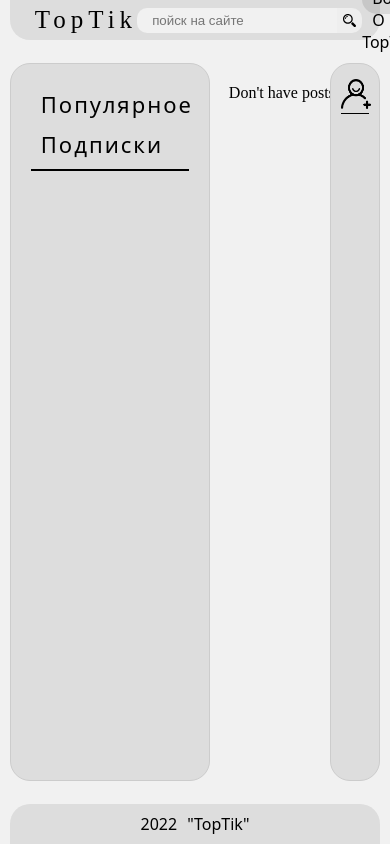
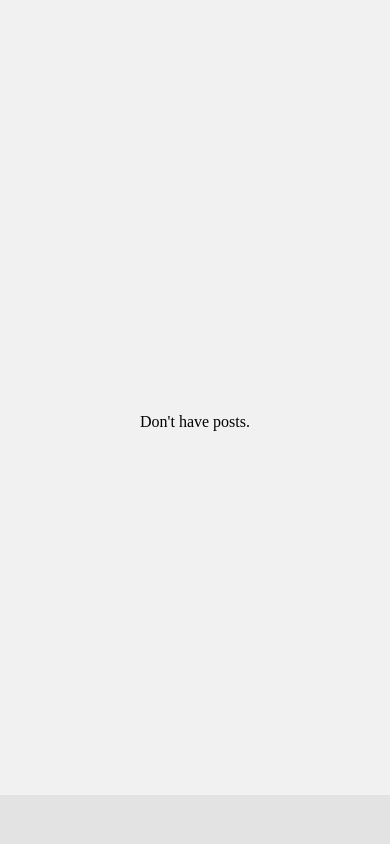
Before and after one commit to TolyaLQs/TopTik, a Django app: page / in a window 390 px wide; the page is wider, and only the part inside the window is pictured. Run offline with Django 3.2, Linux system fonts and the light colour scheme; data that the repository does not hold is empty; some web fonts are replaced.

Commit message:
new commit 1.9.2

```diff
--- a/main/templates/main/base.html
+++ b/main/templates/main/base.html
@@ -112,6 +112,13 @@
                 "TopTik"
             </span>
 </div>
+<div class="footer-menu">
+    <div class="m-home"></div>
+    <div class="m-search"></div>
+    <div class="m-message"></div>
+    <div class="m-add-post"></div>
+    <div class="m-profile"></div>
+</div>
 {% endblock %}
 <script src="/static/js/body.js"></script>
 {% block js %}
--- a/static/css/main/base.css
+++ b/static/css/main/base.css
@@ -6,6 +6,12 @@
     font-family: boom;
     src: url("/static/font/boomerang/Boomerang.ttf");
 }
+html, body{
+    scrollbar-color: #dddddd #f1f1f1; /* «цвет ползунка» «цвет полосы скроллбара» */
+    scrollbar-width: none;
+    scroll-snap-type: y proximity;
+    scrollbar-border: 50%;
+}
 
 body {
     display: flex;
@@ -13,9 +19,10 @@ body {
     align-items: center;
     flex-direction: column;
     width: 100%;
-    height: 100vh;
     margin: 0;
     background-color: #f1f1f1;
+    position: relative;
+
 }
 
 .top-menu {
@@ -24,9 +31,12 @@ body {
     align-items: center;
     background-color: #dddddd;
     width: 95%;
-    height: 40px;
+    height: 50px;
     padding: 0 25px;
     border-radius: 0 0 20px 20px;
+    position: fixed;
+    border-bottom: 10px solid #f1f1f1;
+    z-index: 1000;
 }
 
 .top-menu a {
@@ -99,13 +109,14 @@ body {
     width: 95%;
     height: 85%;
     display: flex;
-    justify-content: space-between;
+    justify-content: center;
     align-items: center;
     position: relative;
+    padding: 0;
 }
 
 .left-menu{
-    height: 100%;
+    height: 80%;
     width: 200px;
     display:flex;
     background-color: #dddddd;
@@ -115,6 +126,9 @@ body {
     border-radius: 20px;
     padding: 20px;
     border: 1px solid #cccccc;
+    position: fixed;
+    top: 50px;
+    left: 3%;
 }
 
 .avatar img{
@@ -151,26 +165,30 @@ body {
 }
 
 .ribbon{
-    max-width:90%;
-    min-width:40%;
+    width: 600px;
     max-height:100%;
+    margin-top: 50px;
+
 }
 
 .my-following-fon2{
-    height: 100%;
+    height: 80%;
     width: 50px;
     display:flex;
     justify-content: end;
+    position:fixed;
+    top: 50px;
+    right: 3%;
 }
 
 .my-following-fon{
-    height: 100%;
+    height: 80%;
     width: 200px;
     display:flex;
     justify-content: end;
-    position: absolute;
-    right: 0;
-
+    position: fixed;
+    right: 3%;
+    top: 50px;
 }
 
 .my-following{
@@ -215,8 +233,104 @@ body {
     padding: 0 25px;
     border-radius: 20px 20px 0 0;
     font-family: 'Noto Sans', sans-serif;
+    position: fixed;
+    border-top: 10px solid #f1f1f1;
+    bottom: 0;
+}
+
+.footer-menu{
+    display: none;
+    justify-content: space-around;
+    align-items: center;
+    background-color: rgba(221, 221, 221, 0.7);
+    width: 100%;
+    height: 50px;
+    padding: 0 25px;
+    font-family: 'Noto Sans', sans-serif;
+    position: fixed;
+    border-top: 1px solid #f1f1f1;
+    bottom: 0;
 }
 
 .footer .years{
     margin-right: 10px;
 }
+
+@media screen and (max-width: 1080px) and (min-width: 956px){
+    .content{
+        justify-content: center;
+    }
+    .ribbon{
+        width: 480px;
+    }
+}
+
+@media screen and (max-width: 955px) and (min-width: 731px){
+    .my-following-fon2{
+        display:none;
+    }
+    .my-following-fon{
+        display:none;
+    }
+    .content{
+        justify-content:start;
+    }
+    .ribbon{
+        margin-left:210px;
+        width: 480px;
+    }
+}
+
+@media screen and (max-width: 730px) and (min-width: 541px){
+    .left-menu{
+        display:none;
+    }
+    .my-following-fon2{
+        display:none;
+    }
+    .my-following-fon{
+        display:none;
+    }
+    .content{
+        justify-content:center;
+    }
+    .ribbon{
+        width: 480px;
+    }
+}
+
+@media screen and (max-width: 540px) and (min-width: 0px){
+    .left-menu{
+        display:none;
+    }
+    .my-following-fon2{
+        display:none;
+    }
+    .my-following-fon{
+        display:none;
+    }
+    .content{
+        justify-content:center;
+    }
+    .ribbon{
+        width: 480px;
+    }
+    .top-menu{
+        display:none;
+    }
+    .footer{
+        display:none;
+    }
+    .footer-menu{
+        display:flex;
+    }
+    .content{
+        width:100%;
+        height:100vh;
+    }
+    .ribbon{
+        width:100%;
+        width:100%;
+        margin-top: 0;
+    }
+}
--- a/static/css/main/index.css
+++ b/static/css/main/index.css
@@ -13,7 +13,6 @@
 }
 
 .posts{
-    height: 80vh;
     width:100%;
     display: flex;
     justify-content:start;
@@ -25,13 +24,15 @@
 
 .post{
     background-color: #dddddd;
-    height: 100%;
-    width:100%;
+    height: 90vh;
+    width: 100%;
     border-radius: 20px;
     padding: 20px;
     display: flex;
     justify-content:space-around;
     margin-bottom: 10px;
+    scroll-snap-align: start;
+
 }
 
 .post a img{
@@ -39,6 +40,7 @@
     width:50px;
     border-radius: 50px;
     margin-right: 20px;
+    loading: lazy;
 }
 
 .post-desc-img{
--- a/static/js/body.js
+++ b/static/js/body.js
@@ -1,12 +1,17 @@
 window.onload = function(){
+    width = document.documentElement.clientWidth;
+    console.log(width);
     my_following = document.querySelector('.my-following');
     my_fol_tit_span = document.querySelector('.my-fol-tit-span');
     my_following.addEventListener('mouseover', function(e){
+
         my_following.style.width = '200px';
         my_fol_tit_span.style.display = 'flex';
     });
     my_following.addEventListener('mouseout', function(e){
-        my_following.style.width = '50px';
-        my_fol_tit_span.style.display = 'none';
+        if (width < 1300){
+            my_following.style.width = '50px';
+            my_fol_tit_span.style.display = 'none';
+            }
     });
 }
--- a/user/forms.py
+++ b/user/forms.py
@@ -24,6 +24,7 @@ class CreateUserForm(UserCreationForm):
                 field.widget.attrs['placeholder'] = 'Введите Email'
                 field.widget.attrs['autofocus'] = 'true'
                 field.label = ''
+                field.error_message = '1234567'
             if field_name == 'password1':
                 field.widget.attrs['placeholder'] = 'Введите пароль'
                 field.label = ''
--- a/user/templates/user/register.html
+++ b/user/templates/user/register.html
@@ -11,7 +11,7 @@
 {% block content %}
 <div class="register">
     {% if error %}
-    <div class="error-div">{{ error }}</div>
+    <div class="error-div">{{ register_form.email.error_message }}{{register_form.password1.error_message}}</div>
     {% endif %}
     <form method="post" enctype="multipart/form-data" action="" class="form-register">
         <div class="title">
--- a/user/views.py
+++ b/user/views.py
@@ -51,7 +51,6 @@ def user_register(request):
     error = None
     if request.method == 'POST':
         register_form = CreateUserForm(request.POST, request.FILES)
-        print(register_form)
         if register_form.is_valid():
             register_form.save()
             email = request.POST['email']
@@ -62,7 +61,7 @@ def user_register(request):
                 return HttpResponseRedirect(reverse('main:index'))
         else:
             error = 'Ошибка'
-            register_form = CreateUserForm()
+            register_form = CreateUserForm(request.POST if request.POST else None)
             for reg in register_form:
                 if reg.name == 'name':
                     reg.initial = name
```
